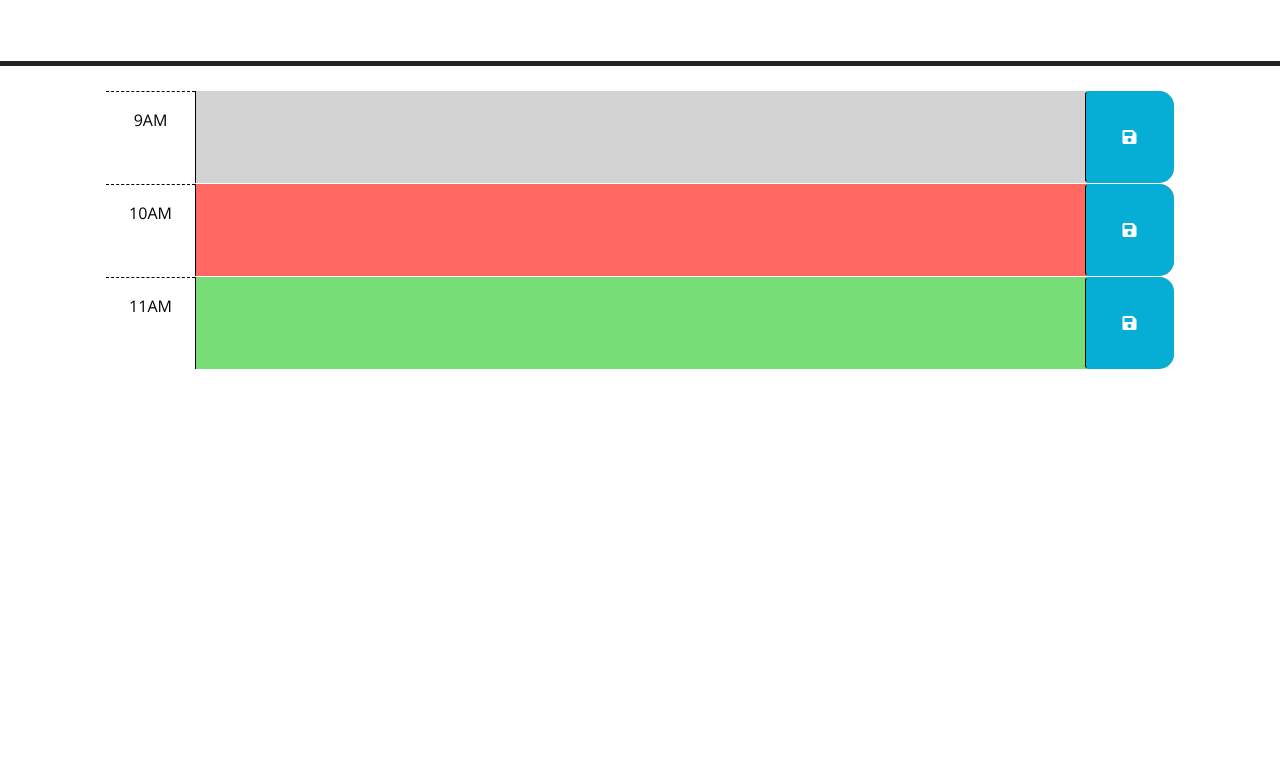
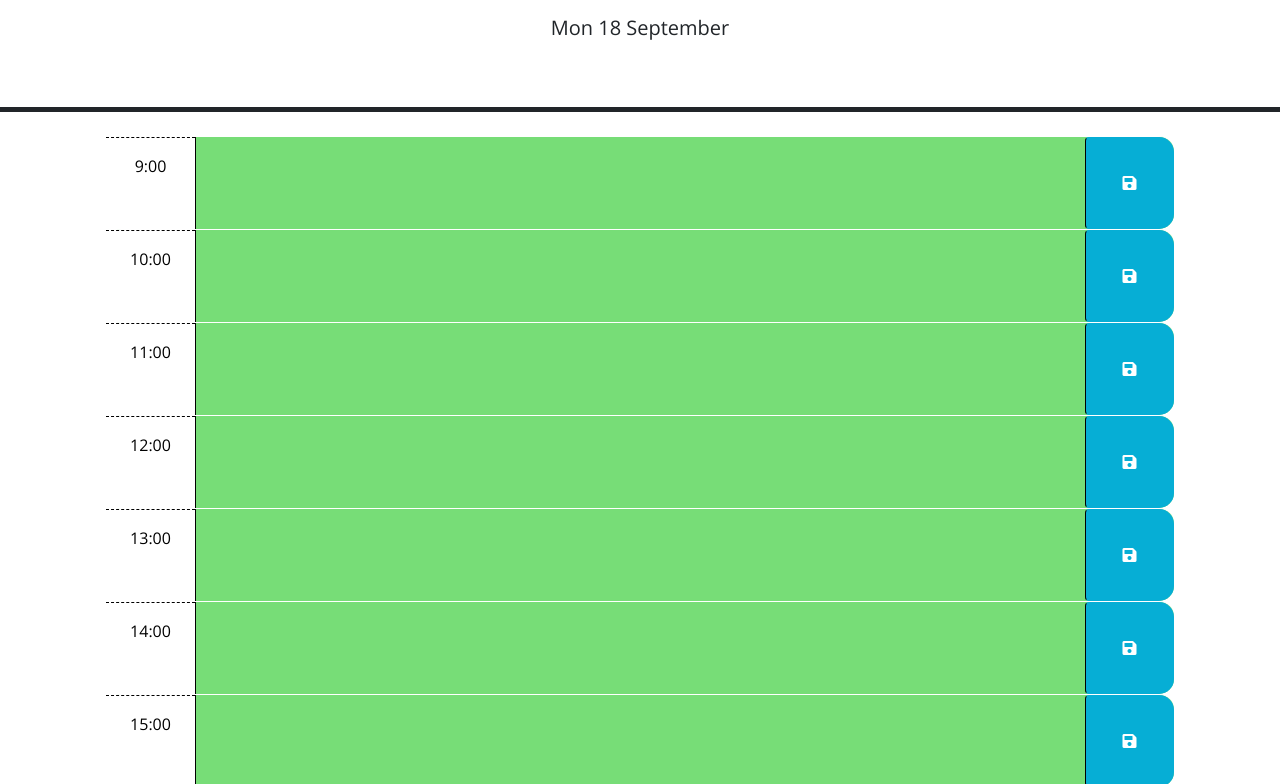
Before and after one commit to MuhammadKhabbaz/Day-Scheduler, a plain HTML site: page index.html in a window 1280 px wide. Shown: the part 166-950 px from the top of the page. Before the commit the page ends 800 px from the top, so only its background shows below. Drawn offline with nearby package versions, Linux system fonts and the light colour scheme; files that its build step writes are made by us from their sources.

Commit message:
completed code

```diff
--- a/Assets/js/script.js
+++ b/Assets/js/script.js
@@ -8,16 +8,39 @@ $(function () {
   // function? How can DOM traversal be used to get the "hour-x" id of the
   // time-block containing the button that was clicked? How might the id be
   // useful when saving the description in local storage?
-  //
+  $(".saveBtn").on("click", function(){
+    const blockID = $(this).closest(".time-block").attr("id");
+    const description = $(this).siblings("textarea.description").val()
+    localStorage.setItem(blockID, description)
+  })
   // TODO: Add code to apply the past, present, or future class to each time
   // block by comparing the id to the current hour. HINTS: How can the id
   // attribute of each time-block be used to conditionally add or remove the
   // past, present, and future classes? How can Day.js be used to get the
   // current hour in 24-hour time?
-  //
+  const Time = dayjs().format("HH")
+  $(".time-block").each(function(){
+    const blockhour = parseInt($(this).attr("id").split("-")[1])
+    const difference = Time - blockhour;
+    console.log(difference);
+    if(difference == 0){
+      $(this).addClass("present");
+    } else if(difference > 0){
+      $(this).addClass("past");
+    } else {
+      $(this).addClass("future");
+    }
+  })
   // TODO: Add code to get any user input that was saved in localStorage and set
   // the values of the corresponding textarea elements. HINT: How can the id
   // attribute of each time-block be used to do this?
-  //
+  $(".time-block").each(function(){
+    const blockID = $(this).attr("id")
+    const get = localStorage.getItem(blockID)
+    console.log(get)
+    $(this).find("textarea").val(get)
+  })
   // TODO: Add code to display the current date in the header of the page.
+  let date = dayjs().format("ddd D MMMM")
+  $("#currentDay").text(date)
 });
--- a/index.html
+++ b/index.html
@@ -18,7 +18,7 @@
       href="https://fonts.googleapis.com/css?family=Open+Sans&display=swap"
       rel="stylesheet"
     />
-    <link rel="stylesheet" href="style.css" />
+    <link rel="stylesheet" href="Assets/css/style.css"/>
     <title>Work Day Scheduler</title>
   </head>
 
@@ -29,37 +29,73 @@
       <p id="currentDay" class="lead"></p>
     </header>
     <div class="container-lg px-5">
-      <!-- Use class for "past", "present", and "future" to apply styles to the
-        time-block divs accordingly. The javascript will need to do this by
-        adding/removing these classes on each div by comparing the hour in the
-        id to the current hour. The html provided below is meant to be an example
-        demonstrating how the css provided can be leveraged to create the
-        desired layout and colors. The html below should be removed or updated
-        in the finished product. Remember to delete this comment once the
-        code is implemented.
-        -->
 
-      <!-- Example of a past time block. The "past" class adds a gray background color. -->
-      <div id="hour-9" class="row time-block past">
-        <div class="col-2 col-md-1 hour text-center py-3">9AM</div>
+      <div id="hour-9" class="row time-block">
+        <div class="col-2 col-md-1 hour text-center py-3">9:00</div>
         <textarea class="col-8 col-md-10 description" rows="3"> </textarea>
         <button class="btn saveBtn col-2 col-md-1" aria-label="save">
           <i class="fas fa-save" aria-hidden="true"></i>
         </button>
       </div>
 
-      <!-- Example of a a present time block. The "present" class adds a red background color. -->
-      <div id="hour-10" class="row time-block present">
-        <div class="col-2 col-md-1 hour text-center py-3">10AM</div>
+      <div id="hour-10" class="row time-block">
+        <div class="col-2 col-md-1 hour text-center py-3">10:00</div>
         <textarea class="col-8 col-md-10 description" rows="3"> </textarea>
         <button class="btn saveBtn col-2 col-md-1" aria-label="save">
           <i class="fas fa-save" aria-hidden="true"></i>
         </button>
       </div>
 
-      <!-- Example of a future time block. The "future" class adds a green background color. -->
-      <div id="hour-11" class="row time-block future">
-        <div class="col-2 col-md-1 hour text-center py-3">11AM</div>
+      <div id="hour-11" class="row time-block">
+        <div class="col-2 col-md-1 hour text-center py-3">11:00</div>
+        <textarea class="col-8 col-md-10 description" rows="3"> </textarea>
+        <button class="btn saveBtn col-2 col-md-1" aria-label="save">
+          <i class="fas fa-save" aria-hidden="true"></i>
+        </button>
+      </div>
+
+      <div id="hour-12" class="row time-block">
+        <div class="col-2 col-md-1 hour text-center py-3">12:00</div>
+        <textarea class="col-8 col-md-10 description" rows="3"> </textarea>
+        <button class="btn saveBtn col-2 col-md-1" aria-label="save">
+          <i class="fas fa-save" aria-hidden="true"></i>
+        </button>
+      </div>
+
+      <div id="hour-13" class="row time-block">
+        <div class="col-2 col-md-1 hour text-center py-3">13:00</div>
+        <textarea class="col-8 col-md-10 description" rows="3"> </textarea>
+        <button class="btn saveBtn col-2 col-md-1" aria-label="save">
+          <i class="fas fa-save" aria-hidden="true"></i>
+        </button>
+      </div>
+
+      <div id="hour-14" class="row time-block">
+        <div class="col-2 col-md-1 hour text-center py-3">14:00</div>
+        <textarea class="col-8 col-md-10 description" rows="3"> </textarea>
+        <button class="btn saveBtn col-2 col-md-1" aria-label="save">
+          <i class="fas fa-save" aria-hidden="true"></i>
+        </button>
+      </div>
+
+      <div id="hour-15" class="row time-block">
+        <div class="col-2 col-md-1 hour text-center py-3">15:00</div>
+        <textarea class="col-8 col-md-10 description" rows="3"> </textarea>
+        <button class="btn saveBtn col-2 col-md-1" aria-label="save">
+          <i class="fas fa-save" aria-hidden="true"></i>
+        </button>
+      </div>
+
+      <div id="hour-16" class="row time-block">
+        <div class="col-2 col-md-1 hour text-center py-3">16:00</div>
+        <textarea class="col-8 col-md-10 description" rows="3"> </textarea>
+        <button class="btn saveBtn col-2 col-md-1" aria-label="save">
+          <i class="fas fa-save" aria-hidden="true"></i>
+        </button>
+      </div>
+
+      <div id="hour-17" class="row time-block">
+        <div class="col-2 col-md-1 hour text-center py-3">17:00</div>
         <textarea class="col-8 col-md-10 description" rows="3"> </textarea>
         <button class="btn saveBtn col-2 col-md-1" aria-label="save">
           <i class="fas fa-save" aria-hidden="true"></i>
@@ -73,6 +109,6 @@
       crossorigin="anonymous"
     ></script>
 
-    <script src="script.js"></script>
+    <script src="Assets/js/script.js"></script>
   </body>
 </html>
```
Also changed, not shown: 2 other files.
